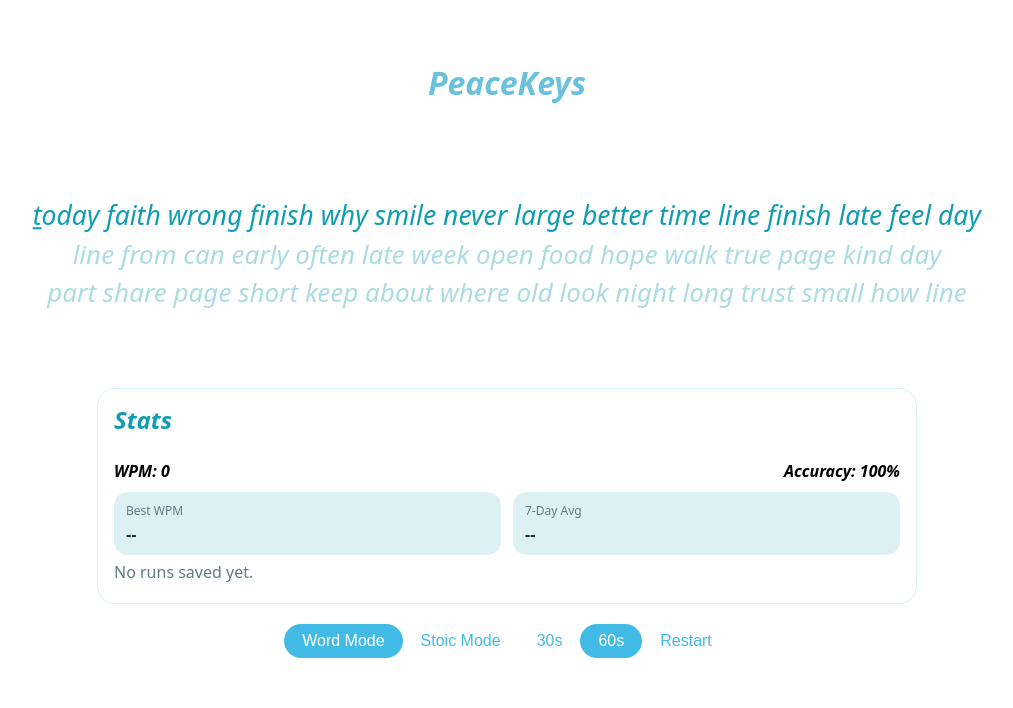
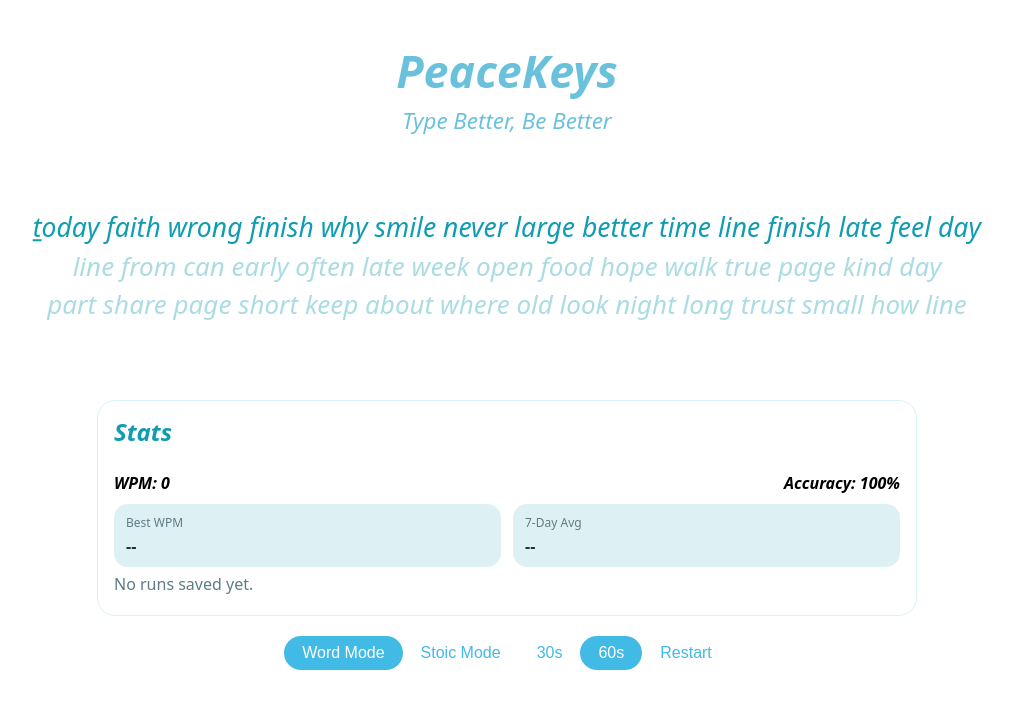
Before and after one commit to RaulRod123/peacekeys, a React (Vite) app: page / in a window 1280 px wide. Shown: the top 708 px of the page, without its empty margins (133-1146 px from the left). Built offline with nearby package versions, Linux system fonts and the light colour scheme.

Commit message:
Adjusted Feedback panel. Added motto. Removed contact for now.

```diff
--- a/src/App.css
+++ b/src/App.css
@@ -13,8 +13,26 @@
   font-style: italic;
 }
 
+.top-header {
+  display: flex;
+  justify-content: center;
+  align-items: center;
+  gap: 14px;
+  max-width: min(1100px, 95vw);
+  margin: 0 auto 20px;
+}
+.brand-block {
+  text-align: center;
+}
+
+
 .title {
-  margin-bottom: 40px;
+  margin: 0;
+  font-size: 2.8rem;
+}
+.motto {
+  margin: 4px 0 0;
+  font-size: 1.4rem;
 }
 
 .typing-box {
@@ -254,9 +272,9 @@
 
 .feedback-panel {
   position: fixed;
-  right: 20px;
+  right: 16px;
   top: 20px;
-  width: min(340px, calc(100vw - 32px));
+  width: min(300px, calc(100vw - 32px));
   padding: 14px 16px;
   border: 1px solid rgba(66, 186, 230, 0.2);
   border-radius: 18px;
@@ -273,7 +291,7 @@
 }
 
 .feedback-copy {
-  margin: 0 0 14px;
+  margin: 0 0 10px;
   font-style: normal;
   color: #5f7c84;
 }
@@ -297,7 +315,7 @@
 
 .feedback-form textarea {
   resize: vertical;
-  min-height: 120px;
+  min-height: 90px;
 }
 
 .feedback-success,
--- a/src/App.jsx
+++ b/src/App.jsx
@@ -148,7 +148,6 @@ function App() {
   const [time, setTime] = useState(0)
   const [feedbackType, setFeedbackType] = useState('general')
   const [feedbackMessage, setFeedbackMessage] = useState('')
-  const [feedbackContact, setFeedbackContact] = useState('')
   const [feedbackStatus, setFeedbackStatus] = useState('idle')
   const [isRunning, setIsRunning] = useState(false)
   const [duration, setDuration] = useState(60)
@@ -326,7 +325,6 @@ function App() {
         body: JSON.stringify({
           type: feedbackType.trim(),
           message:feedbackMessage.trim(),
-          contact: feedbackContact.trim(),
         }),
       })
     if (!response.ok) {
@@ -334,13 +332,12 @@ function App() {
     }
 
     setFeedbackMessage('')
-    setFeedbackContact('')
     setFeedbackType('general')
     setFeedbackStatus('success')
     } catch (_error) {
-      setFeedbackStatus('error')
+      setFeedbackStatus('submit-error')
     }
- }, [feedbackType, feedbackMessage, feedbackContact])
+ }, [feedbackType, feedbackMessage])
 
   const handleKeyDown = useCallback(
     (e) => {
@@ -413,7 +410,14 @@ function App() {
   return (
     <div className="app" onClick={() => inputRef.current?.focus()}>
       <div className="container">
-        <h1 className="title">PeaceKeys</h1>
+      <header className="top-header">
+        <div className="brand-block">
+          <h1 className="title">PeaceKeys</h1>
+          <p className="motto">Type Better, Be Better</p>
+        </div>
+      </header>
+
+
 
         <input
           ref={inputRef}
@@ -530,18 +534,8 @@ function App() {
                 <textarea
                   value={feedbackMessage}
                   onChange={(e) => setFeedbackMessage(e.target.value)}
-                  placeholder="What stood out? What felt confusing? What should improve?"
+                  placeholder="What could improve? Suggest a quote to add. Help make your experience better!"
                   rows={3}
-                />
-              </label>
-
-              <label>
-                <span>Contact (Optional)</span>
-                <input
-                  type="text"
-                  value={feedbackContact}
-                  onChange={(e) => setFeedbackContact(e.target.value)}
-                  placeholder="Email or name"
                 />
               </label>
 
@@ -556,7 +550,11 @@ function App() {
               )}
 
               {feedbackStatus === 'error' && (
-                <p className="feedback-error">Please enter a message before submitting</p>
+                <p className="feedback-error">Please enter a message.</p>
+              )}
+
+              {feedbackStatus === 'submit-error' && (
+                <p className="feedback-error">Feedback was not sent. Please try again.</p>
               )}
             </form>
           </section>
```
